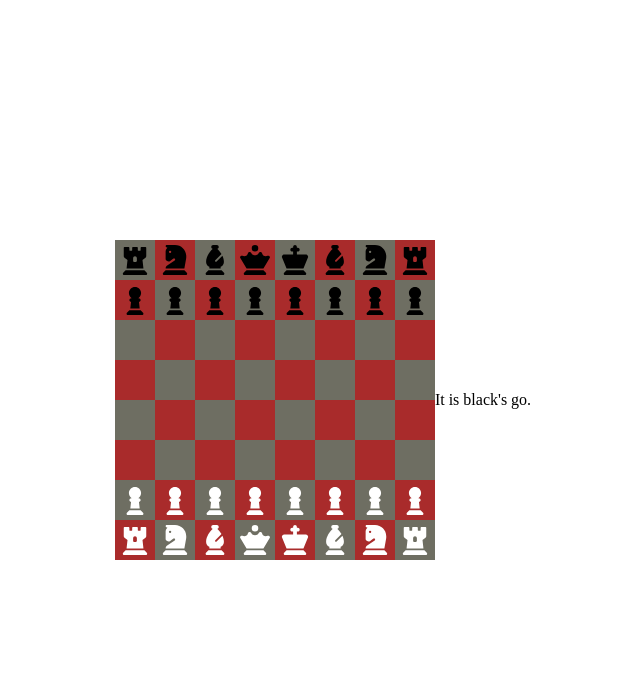
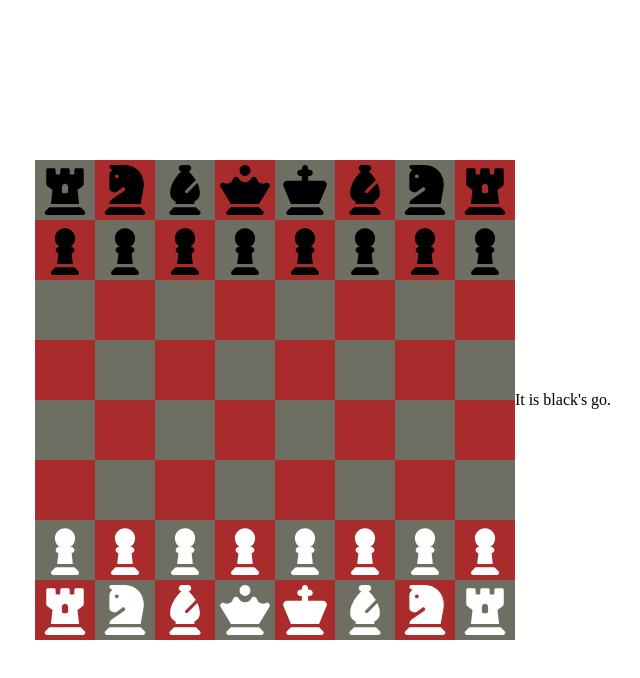
Before and after one commit to ShukaOriginal/BestProj, a plain HTML site: page buggy/index.html in a window 1280 px wide. Shown: the whole page, without its empty margins (317-957 px from the left). Drawn offline with Linux system fonts and the light colour scheme.

Commit message:
Update style.css

```diff
--- a/buggy/style.css
+++ b/buggy/style.css
@@ -1,3 +1,4 @@
+/* Центрируем доску на экране */
 body {
   display: flex;
   justify-content: center;
@@ -5,46 +6,54 @@ body {
   height: 100vh;
   margin: 0;
 }
+
+/* Увеличиваем размер доски */
 #gameboard {
-  width: 320px;
-  height: 320px;
+  width: 480px;
+  height: 480px;
   background-color: black;
   display: flex;
   flex-wrap: wrap;
 }
 
+/* Увеличиваем размер клеток */
 .square {
-  height: 40px;
-  width: 40px;
+  height: 60px;
+  width: 60px;
   position: relative;
 }
 
+/* Увеличиваем размер SVG-элементов */
 .square svg {
-  height: 30px;
-  width: 30px;
+  height: 50px;
+  width: 50px;
   margin: 5px;
   position: relative;
   z-index: -9;
 }
 
+/* Позиционируем элементы относительно */
 path {
   position: relative;
   z-index: -10;
 }
 
+/* Задаем относительное позиционирование фигур */
 .piece {
   position: relative;
   z-index: 9;
 }
 
+/* Цвета клеток */
 .beige {
-  background-color:  rgb(110, 110, 98);
+  background-color: rgb(110, 110, 98);
 }
 
 .brown {
   background-color: rgb(169, 43, 43);
 }
 
+/* Цвета фигур */
 .black {
   fill: black;
 }
```
